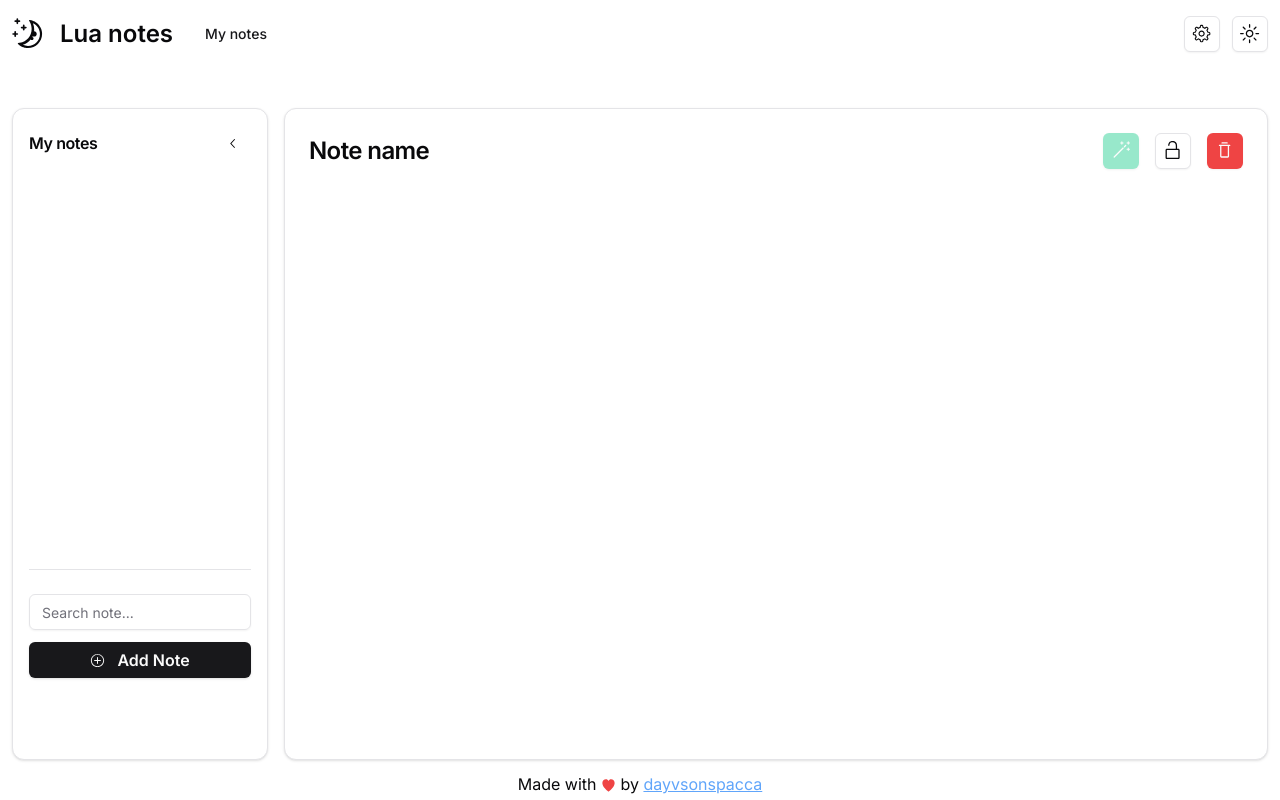
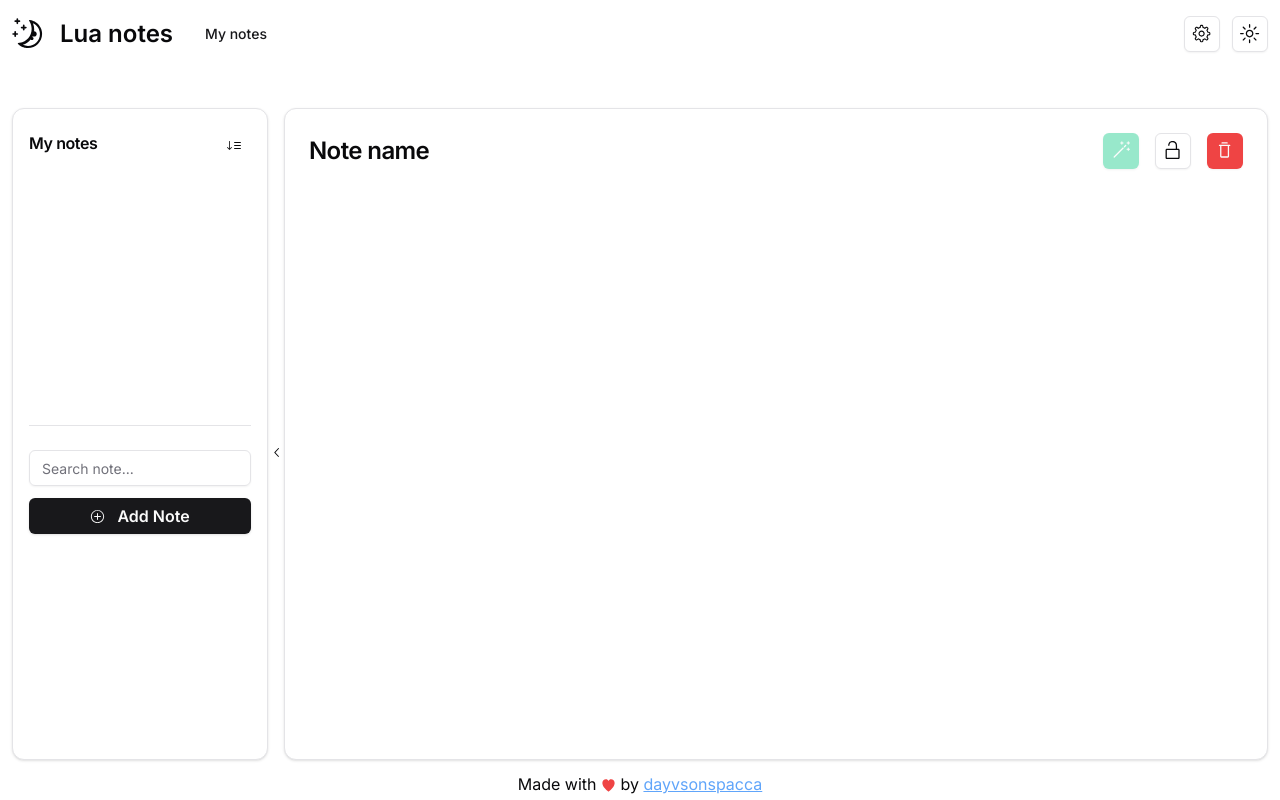
Before and after one commit to dayvsonspacca/lua-notes, a Next.js app: page / in a window 1280 px wide. Built offline with nearby package versions, Linux system fonts and the light colour scheme.

Commit message:
feat: add order, search & colapse notes menu

```diff
--- a/src/app/globals.css
+++ b/src/app/globals.css
@@ -74,3 +74,8 @@
     @apply bg-background text-foreground;
   }
 }
+
+
+html, body {
+  height: 100%;
+}
--- a/src/app/layout.tsx
+++ b/src/app/layout.tsx
@@ -19,7 +19,7 @@ export default function RootLayout({
 }>) {
   return (
     <html lang="en">
-      <body className={inter.className + ' flex justify-between flex-col h-screen'}>
+      <body className={inter.className + ' flex justify-between flex-col'}>
         <ThemeProvider attribute="class" defaultTheme="system" enableSystem>
           <Header />
           {children}
--- a/src/components/notes/note-block.tsx
+++ b/src/components/notes/note-block.tsx
@@ -4,7 +4,7 @@ import { LockOpen1Icon, MagicWandIcon, TrashIcon } from '@radix-ui/react-icons';
 
 export function NoteBlock() {
   return (
-    <Card className="size-full">
+    <Card className="size-full transition-all">
       <CardHeader>
         <CardTitle className="text-2xl flex items-center justify-between">
           Note name
--- a/src/components/notes/notes-list.tsx
+++ b/src/components/notes/notes-list.tsx
@@ -1,36 +1,57 @@
 'use client';
 
-import { useEffect, useState } from 'react';
+import { ChangeEvent, useEffect, useState } from 'react';
 import { invoke } from '@tauri-apps/api/tauri';
 
 import { Card, CardContent, CardHeader, CardTitle } from '@/components/ui/card';
 import { Button } from '@/components/ui/button';
-import { ChevronLeftIcon, HamburgerMenuIcon, PlusCircledIcon } from '@radix-ui/react-icons';
+import { ChevronLeftIcon, ChevronRightIcon, HamburgerMenuIcon, PlusCircledIcon, TextAlignBottomIcon, TextAlignTopIcon } from '@radix-ui/react-icons';
 import { ScrollArea } from '@/components/ui/scroll-area';
 import { Input } from '@/components/ui/input';
 import { Separator } from '@/components/ui/separator';
 
 export function NoteList() {
   const [notes, setNotes] = useState<NoteProps[]>([]);
+  const [search, setSearch] = useState<string>('');
+  const [opened, setOpen] = useState<boolean>(true);
+  const [order, setOrder] = useState<boolean>(true);
 
   useEffect(() => {
     invoke<string>('get_notes')
-      .then((result) => setNotes(JSON.parse(result)))
+      .then((result) => {
+        let parsed: NoteProps[] = JSON.parse(result);
+        parsed = parsed.filter((note) => note.title.includes(search));
+
+        if (order) {
+          setNotes(parsed.sort((a, b) => (a.title > b.title ? 1 : -1)));
+        } else {
+          setNotes(parsed.sort((a, b) => (b.title > a.title ? 1 : -1)));
+        }
+      })
       .catch(console.error);
-  }, []);
+  }, [search, order]);
+
+  const handleInputChange = (e: ChangeEvent<HTMLInputElement>) => {
+    setSearch(e.target.value);
+  };
 
   return (
-    <Card className="w-[16rem] flex-shrink-0">
+    <div className={opened ? 'w-[16rem] flex-shrink-0 relative' : 'w-0 relative'}>
+      <Button variant="ghost" size="icon" onClick={() => setOpen(!opened)} className="absolute top-[50%] right-[-1.7rem]">
+        {opened ? <ChevronLeftIcon /> : <ChevronRightIcon />}
+      </Button>
+      {opened && (
+        <Card className="h-full transition-all">
           <CardHeader className="p-4">
             <CardTitle className="flex items-center justify-between">
               My notes
-          <Button variant="ghost" size="icon">
-            <ChevronLeftIcon />
+              <Button variant="ghost" size="icon" onClick={() => setOrder(!order)}>
+                {order ? <TextAlignBottomIcon /> : <TextAlignTopIcon />}
               </Button>
             </CardTitle>
           </CardHeader>
           <CardContent className="px-4 flex flex-col items-center">
-        <ScrollArea className="w-full h-96">
+            <ScrollArea className="w-full h-[30vh]">
               {notes.map((note) => {
                 return (
                   <Button key={note.id} className="flex items-center justify-start gap-3 my-2 w-full" variant="outline">
@@ -42,7 +63,7 @@ export function NoteList() {
             </ScrollArea>
             <Separator orientation="horizontal" className="my-2" />
             <div className="mt-4 flex flex-col gap-3">
-          <Input placeholder="Search note..." />
+              <Input placeholder="Search note..." value={search} onInput={handleInputChange} />
               <Button size="icon" className="flex w-full gap-3 text-md">
                 <PlusCircledIcon />
                 <span className="font-semibold">Add Note</span>
@@ -50,6 +71,8 @@ export function NoteList() {
             </div>
           </CardContent>
         </Card>
+      )}
+    </div>
   );
 }
 
```
Lines whose indentation alone changed are shown as unchanged.
